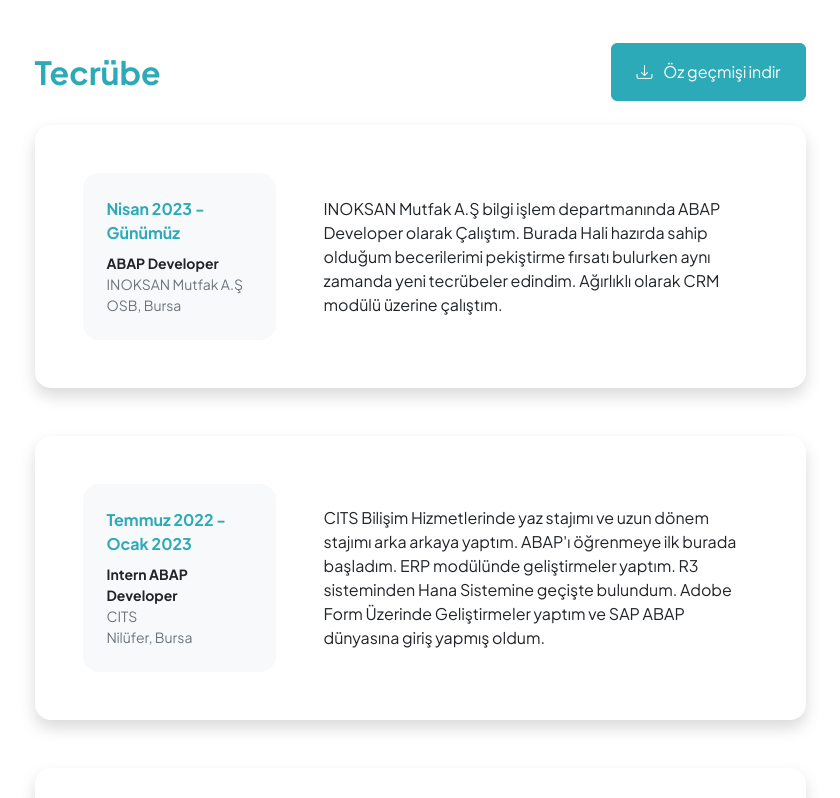
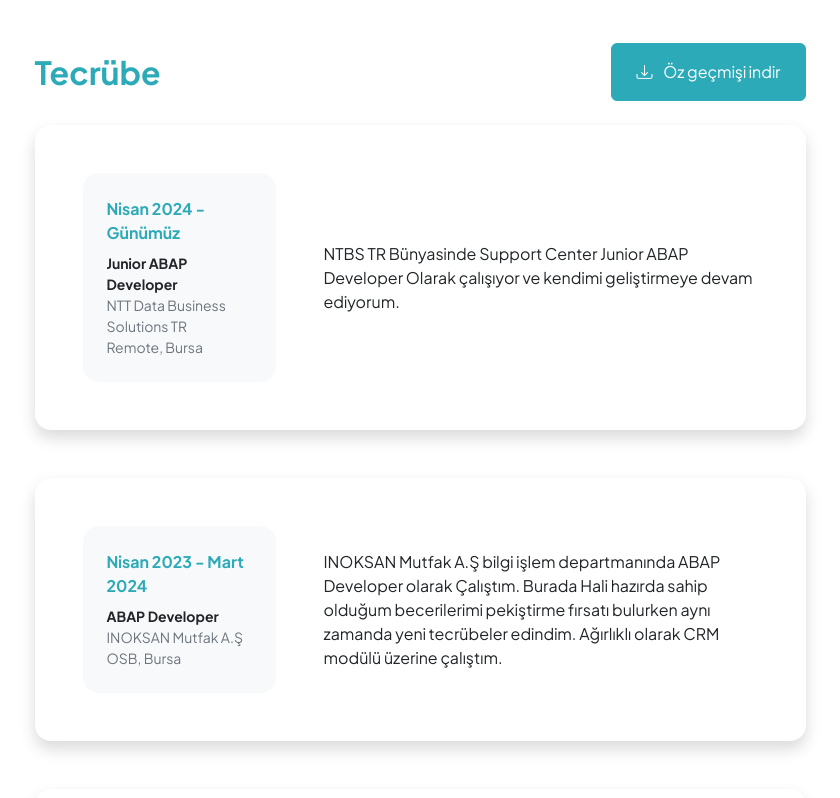
Before and after one commit to turhangezer/Portfolio, a plain HTML site: page index.html in a window 1280 px wide. Shown: the part 1623-2421 px from the top of the page, without its empty margins (220-1060 px from the left). Drawn offline with nearby package versions, Linux system fonts and the light colour scheme.

Commit message:
Add files via upload

```diff
--- a/index.html
+++ b/index.html
@@ -369,7 +369,7 @@
                             <h2 class="display-5 fw-bolder"><span class="text-gradient d-inline">Hakkımda</span></h2>
                             <p class="lead fw-light mb-4">Merhaba ben Turhan Gezer</p>
                             <p class="text-muted">Bilgisayar mühendisliği alanında yeni mezun olmuş bir genç olarak, SAP
-                                ABAP, Fiori, Veri Bilimi ve Adobe Form gibi konularda bilgilere sahibim. SAP ERP
+                                ABAP, Veri Bilimi ve Adobe Form gibi konularda bilgilere sahibim. SAP ERP
                                 ve CRM modüllerinde bir miktar tecrübe kazandım. SAP teknolojilerine olan ilgim ve
                                 öğrenmeye olan açık tutumum sayesinde kendimi geliştirmeye devam ediyorum.</p>
                             <div class="d-flex justify-content-center fs-2 gap-4">
@@ -402,13 +402,32 @@
                                 Öz geçmişi indir
                             </a>
                         </div>
+                        <!-- Experience Card 4-->
+                        <div class="card shadow border-0 rounded-4 mb-5">
+                            <div class="card-body p-5">
+                                <div class="row align-items-center gx-5">
+                                    <div class="col text-center text-lg-start mb-4 mb-lg-0">
+                                        <div class="bg-light p-4 rounded-4">
+                                            <div class="text-primary fw-bolder mb-2">Nisan 2024 - Günümüz</div>
+                                            <div class="small fw-bolder">Junior ABAP Developer</div>
+                                            <div class="small text-muted">NTT Data Business Solutions TR</div>
+                                            <div class="small text-muted">Remote, Bursa</div>
+                                        </div>
+                                    </div>
+                                    <div class="col-lg-8">
+                                        <div>NTBS TR Bünyasinde Support Center Junior ABAP Developer Olarak çalışıyor ve kendimi geliştirmeye devam ediyorum.
+                                        </div>
+                                    </div>
+                                </div>
+                            </div>
+                        </div>
                         <!-- Experience Card 3-->
                         <div class="card shadow border-0 rounded-4 mb-5">
                             <div class="card-body p-5">
                                 <div class="row align-items-center gx-5">
                                     <div class="col text-center text-lg-start mb-4 mb-lg-0">
                                         <div class="bg-light p-4 rounded-4">
-                                            <div class="text-primary fw-bolder mb-2">Nisan 2023 - Günümüz</div>
+                                            <div class="text-primary fw-bolder mb-2">Nisan 2023 - Mart 2024</div>
                                             <div class="small fw-bolder">ABAP Developer</div>
                                             <div class="small text-muted">INOKSAN Mutfak A.Ş</div>
                                             <div class="small text-muted">OSB, Bursa</div>
```
